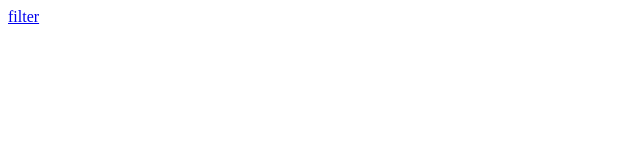
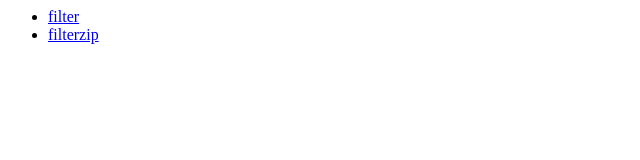
Before and after one commit to mikes1988/mikes1988, a plain HTML site: page index.html in a window 1280 px wide. Shown: the whole page, without its empty margins (0-640 px from the left). Drawn offline with Linux system fonts and the light colour scheme.

Commit message:
Update index.html

```diff
--- a/index.html
+++ b/index.html
@@ -1,3 +1,7 @@
 <html>
-  <body><a href="krooz-filter.xml">filter</a></body>
+  <body>
+    <ul>
+      <li><a href="krooz-filter.xml">filter</a></li>
+      <li><a href="krooz-filter.zip">filterzip</a></li>
+    </ul></body>
 </html>
```
